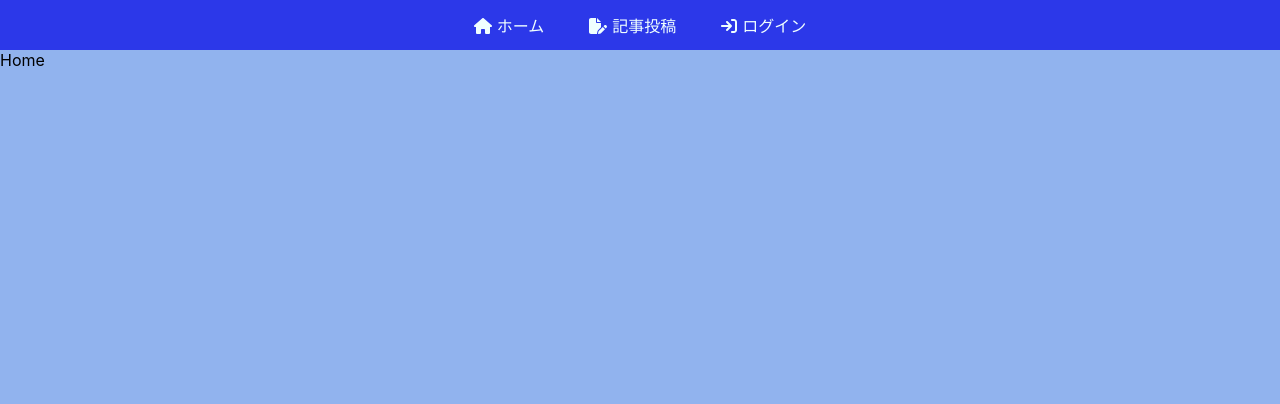
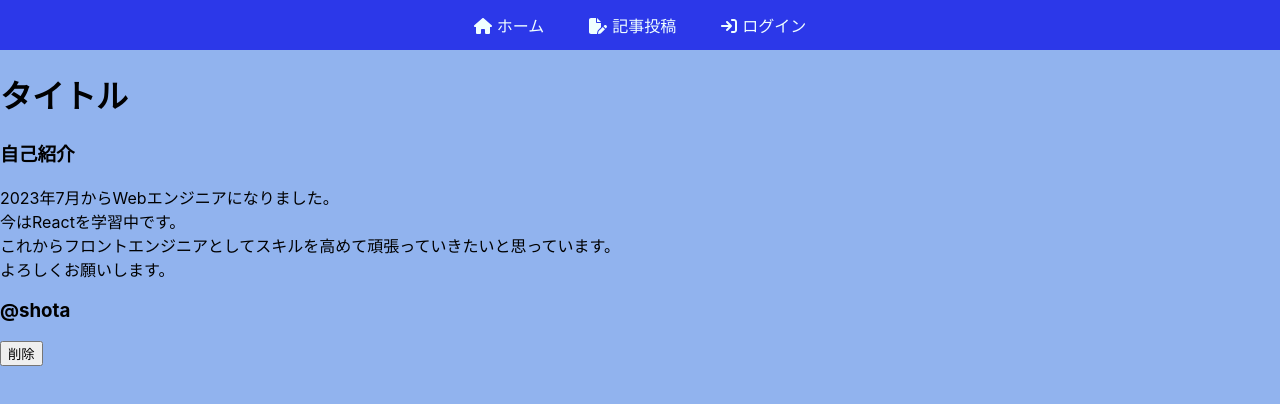
Before and after one commit to sho-itsuka/blog-with-react-and-firebase, a React (Create React App) app: page / in a window 1280 px wide. Shown: the top 404 px of the page. Built offline with nearby package versions, Linux system fonts and the light colour scheme.

Commit message:
Homeコンポーネントの作成

```diff
--- a/src/components/Home.js
+++ b/src/components/Home.js
@@ -2,7 +2,24 @@ import React from 'react'
 
 const Home = () => {
   return (
-    <div>Home</div>
+    <div className='hopePage'>
+      <div className="postContents">
+        <div className="postHeader">
+          <h1>タイトル</h1>
+        </div>
+      </div>
+      <div className="postTextContainer">
+        <h3>自己紹介</h3>
+        2023年7月からWebエンジニアになりました。<br />
+        今はReactを学習中です。<br />
+        これからフロントエンジニアとしてスキルを高めて頑張っていきたいと思っています。<br />
+        よろしくお願いします。
+      </div>
+      <div className="nameAndDeleteButton">
+        <h3>@shota</h3>
+        <button>削除</button>
+      </div>
+    </div>
   )
 };
 
```
